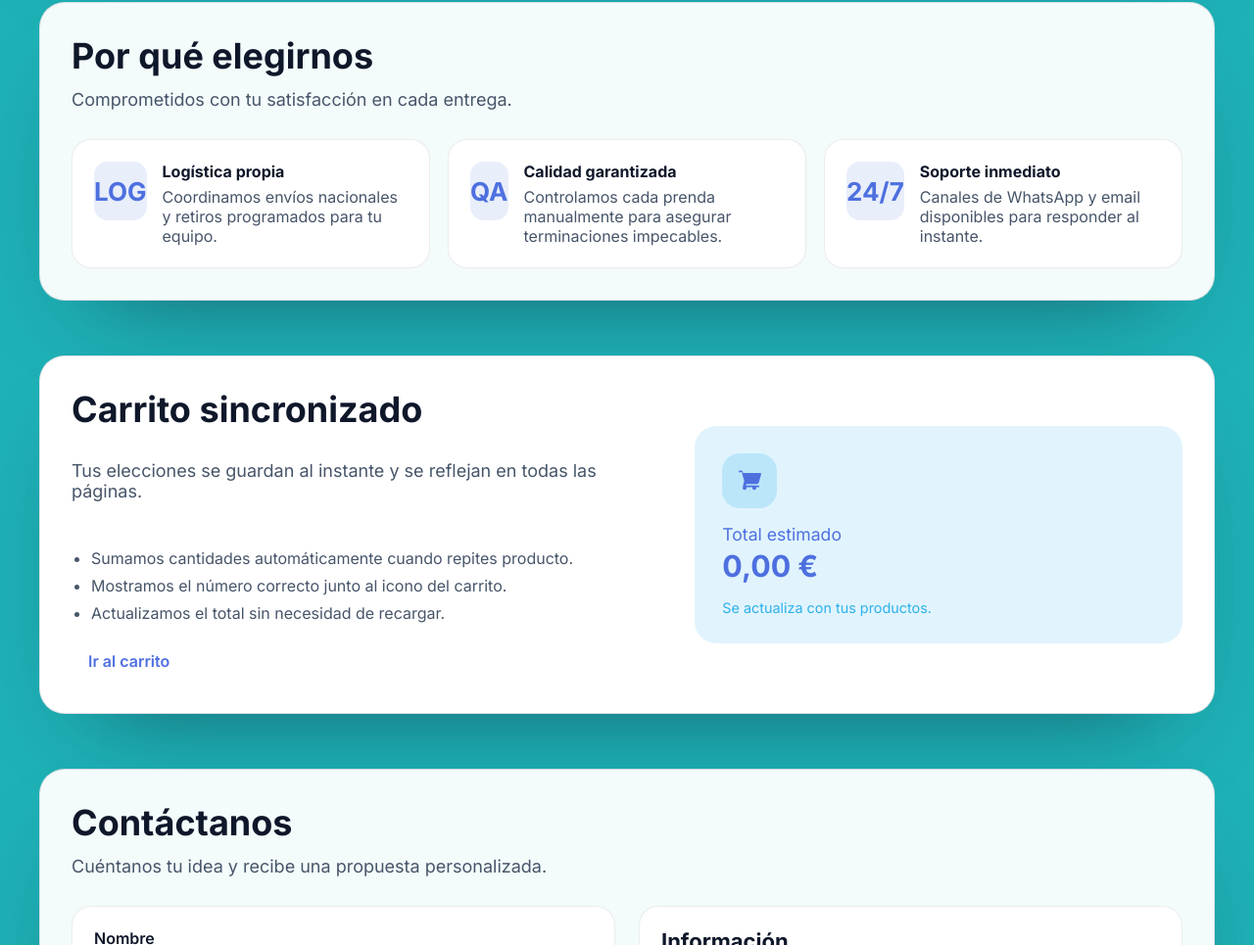
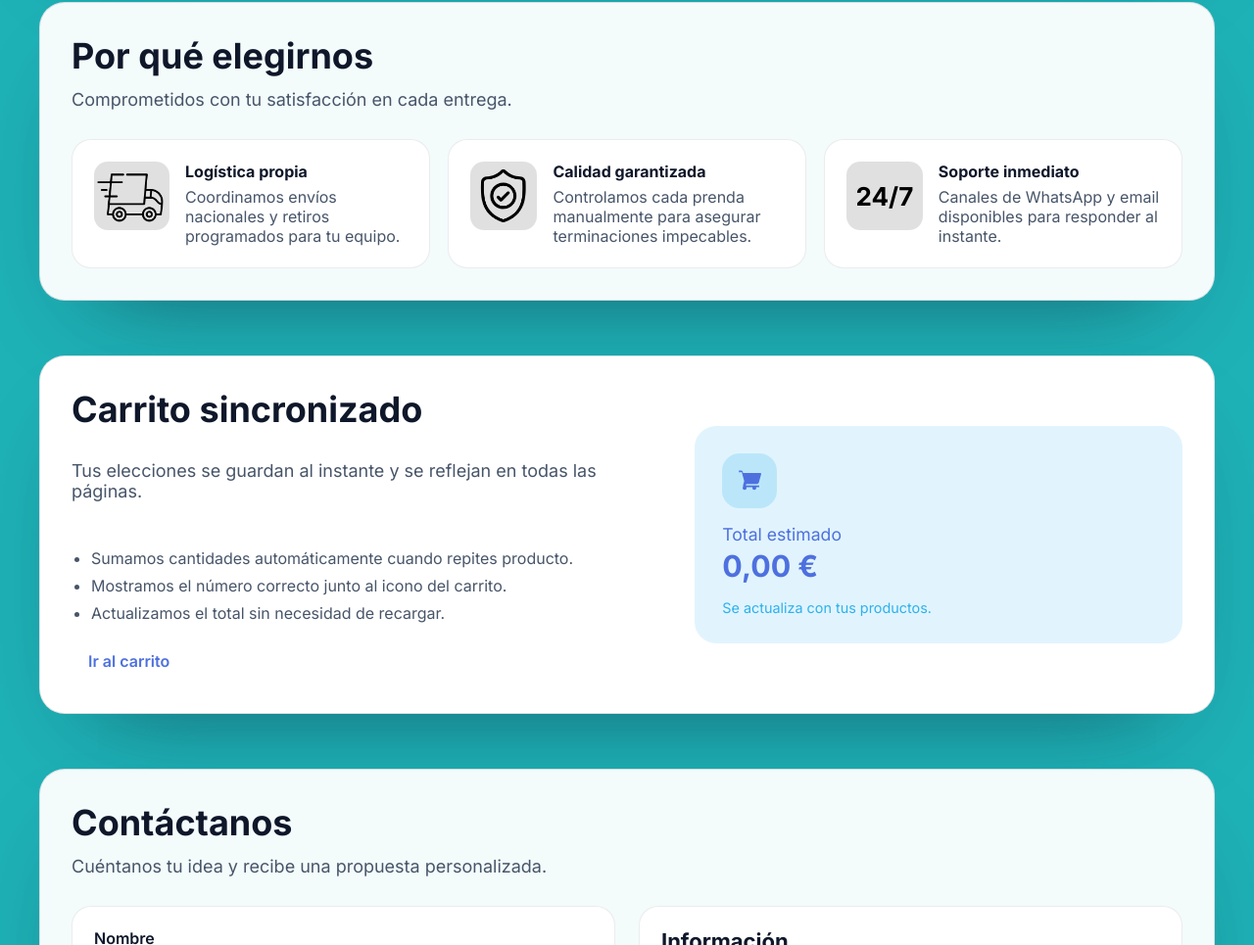
Before and after one commit to HolmanCano/Dr-Market, a website: page landing.html in a window 1280 px wide. Shown: the part 1373-2338 px from the top of the page at 98% size. Drawn offline with Linux system fonts and the light colour scheme.

Commit message:
Update feature icons and image organization
Replaced text-based feature icons in landing.html with image backgrounds and adjusted their styles in CSS for improved appearance. Renamed and reorganized image files into appropriate folders, and removed unused icono_2.png.

```diff
--- a/css/landing-theme.css
+++ b/css/landing-theme.css
@@ -411,8 +411,8 @@ main {
 }
 
 .feature .icon {
-  width: 60px;
-  height: 60px;
+  width: 180px;
+  height: 70px;
   border-radius: 14px;
   background: rgba(78, 112, 223, 0.12);
   color: var(--accent);
@@ -420,6 +420,10 @@ main {
   place-items: center;
   font-size: 26px;
   font-weight: 700;
+  background-size: 120px;
+  background-repeat: no-repeat;
+  background-position: center;
+  filter: brightness(0);
 }
 
 .feature h4 {
--- a/landing.html
+++ b/landing.html
@@ -81,14 +81,14 @@
         <p class="section-sub">Comprometidos con tu satisfacci&oacute;n en cada entrega.</p>
         <div class="features">
           <div class="feature">
-            <div class="icon">LOG</div>
+            <div class="icon" style="background-image: url('../img/iconos/icono_3.png')"></div>
             <div>
               <h4>Log&iacute;stica propia</h4>
               <p>Coordinamos env&iacute;os nacionales y retiros programados para tu equipo.</p>
             </div>
           </div>
           <div class="feature">
-            <div class="icon">QA</div>
+            <div class="icon" style="background-image: url('../img/iconos/icono_4.png')"></div>
             <div>
               <h4>Calidad garantizada</h4>
               <p>Controlamos cada prenda manualmente para asegurar terminaciones impecables.</p>
```
Also changed, not shown: img/Banners/slide-2.png (renamed from img/slide-2.png), img/icono_2.png (deleted), img/iconos/icono_1.png (renamed from img/icono_1.png), img/iconos/icono_3.png (renamed from img/icono_3.png), img/iconos/icono_4.png (renamed from img/icono_4.png).
